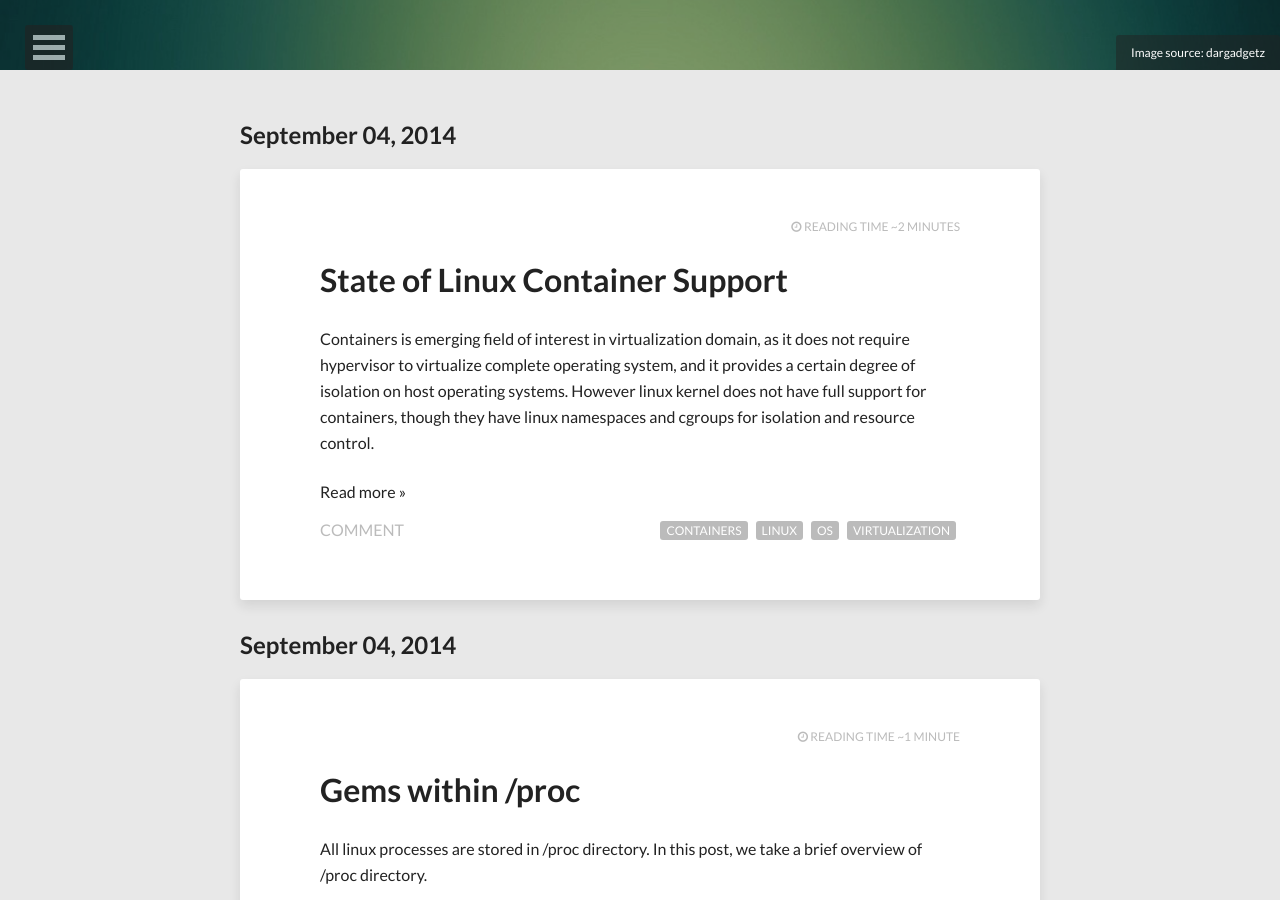
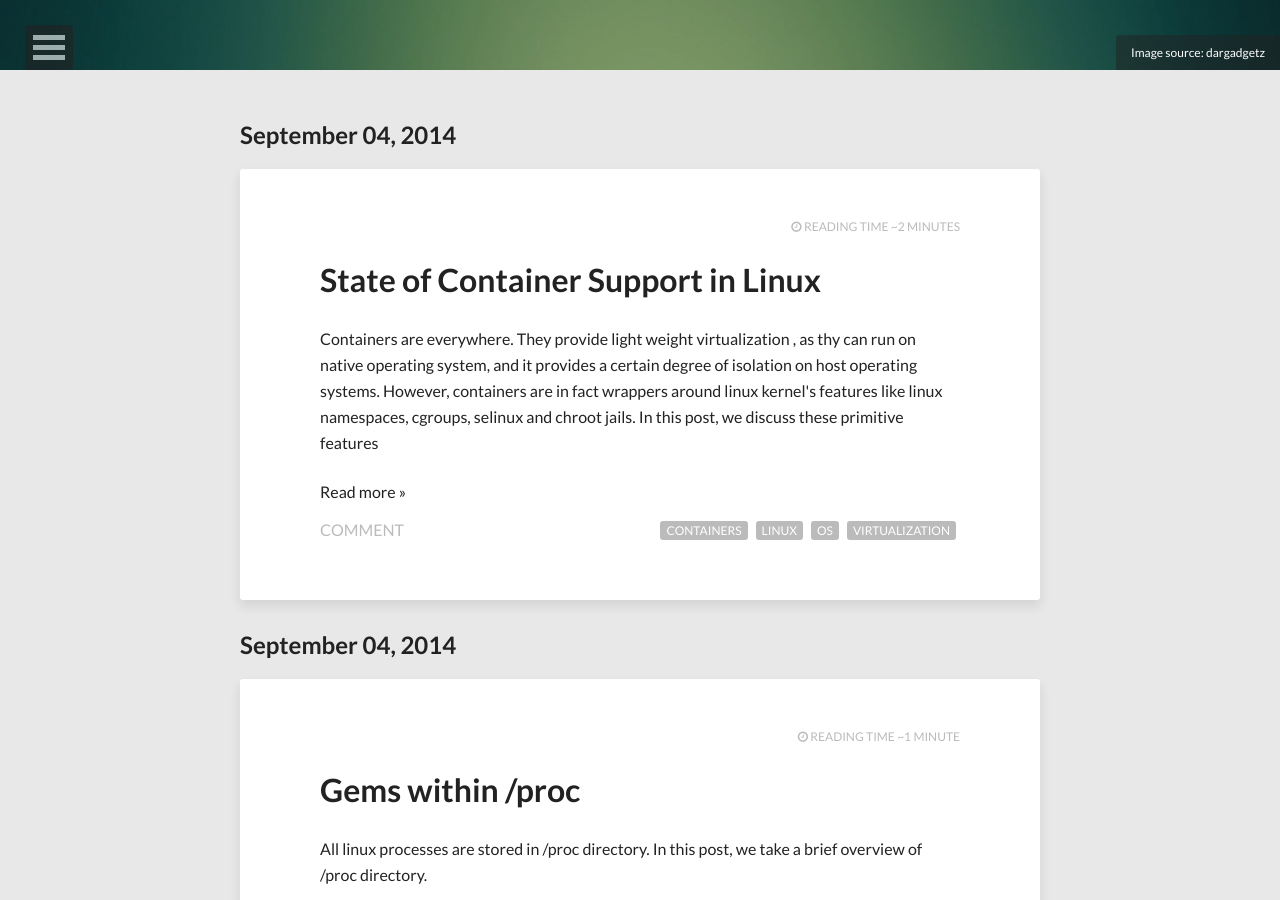
Before and after one commit to anhsirksai/rarchk.github.io, a Jekyll site: the page built from index.html, in a window 1280 px wide and 900 px high, scrolled down 330 px. Built offline with Jekyll 4.4.1, drawn with Linux system fonts in a browser that asks for light colours; nearby versions of some CDN libraries; the list of posts is cut into pages by our own code.

Commit message:
Changed mistakes

```diff
--- a/_posts/2014-09-04-state-of-linux-container-support.md
+++ b/_posts/2014-09-04-state-of-linux-container-support.md
@@ -1,6 +1,6 @@
 ---
 layout: post
-title: "State of Linux Container Support"
+title: "State of Container Support in Linux"
 modified: 2014-09-04 03:12:20 +0530
 tags: [containers,linux,OS,virtualization]
 image:
@@ -9,7 +9,7 @@ image:
   creditlink:
 comments: True
 share: True
-description: Containers is emerging field of interest in virtualization domain, as it does not require hypervisor to virtualize complete operating system, and it provides a certain degree of isolation on host operating systems. However linux kernel does not have full support for containers, though they have linux namespaces and cgroups for isolation and resource control.
+description: Containers are everywhere. They provide light weight virtualization , as thy can run on native operating system, and it provides a certain degree of isolation on host operating systems. However, containers are in fact wrappers around linux kernel's features like linux namespaces, cgroups, selinux and chroot jails. In this post, we discuss these primitive features
 ---
 
 ###Linux Containers
```
